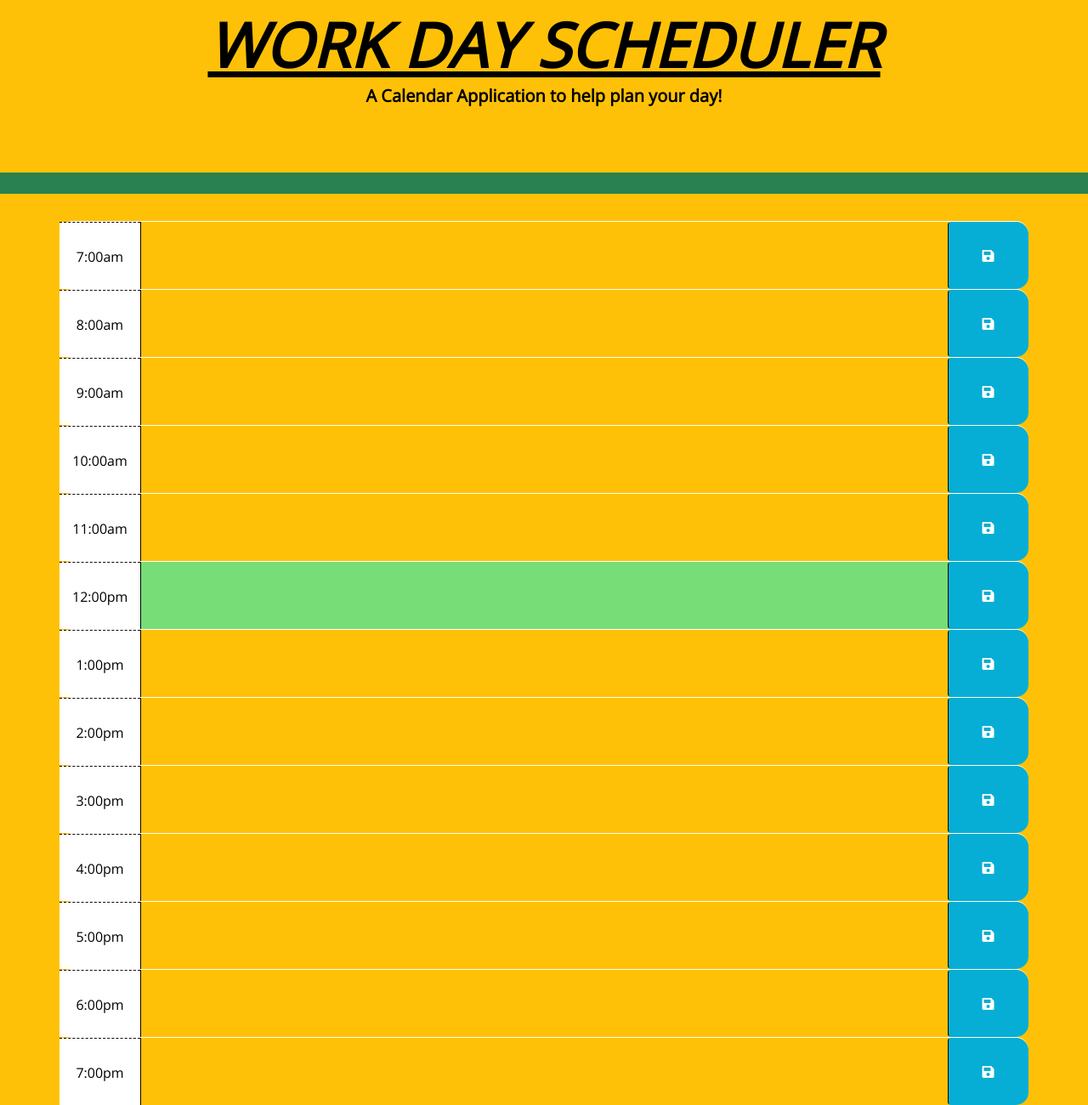
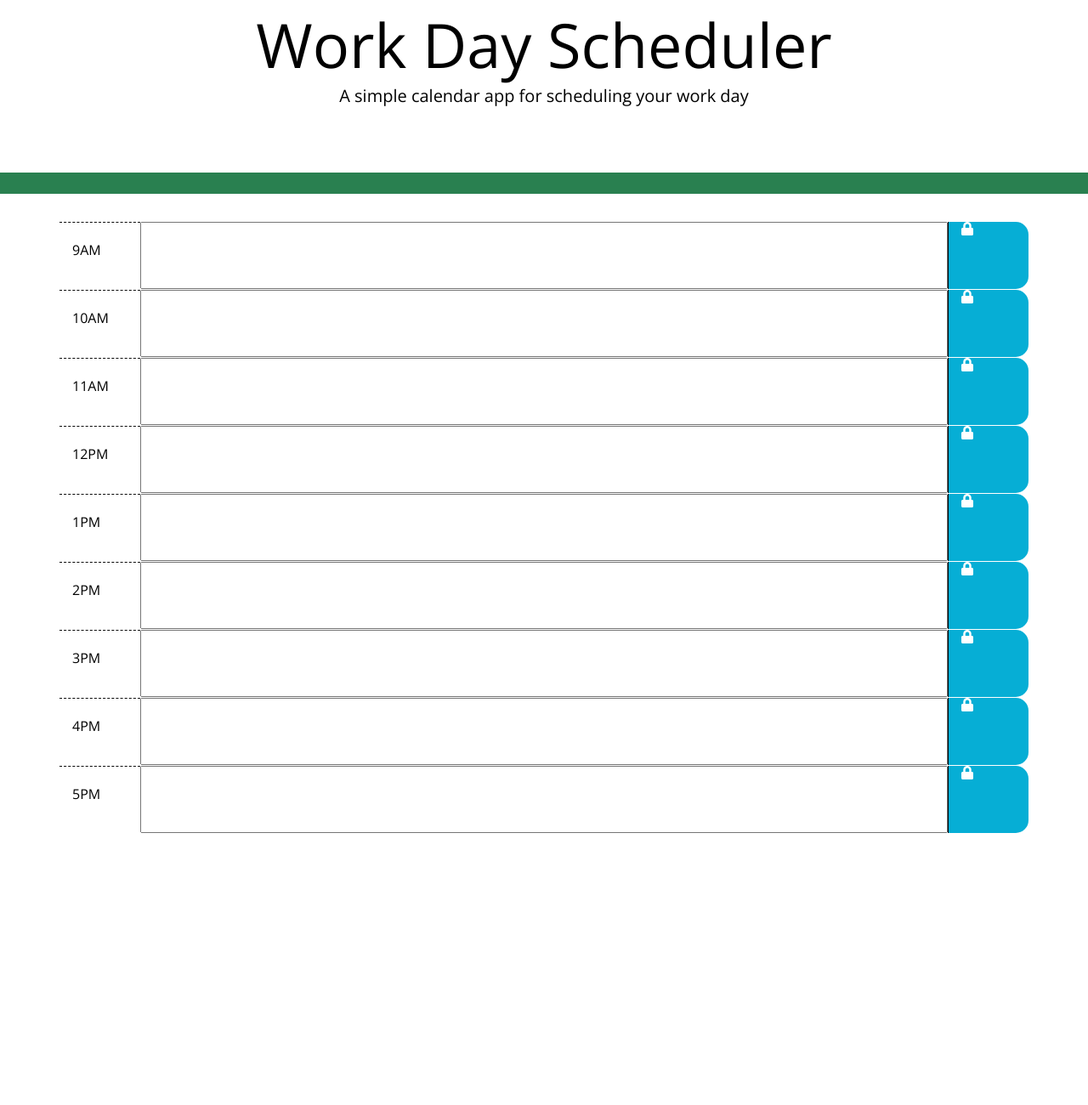
Before and after one commit to TomasRullan/-Work-Day-Scheduler, a plain HTML site: page index.html in a window 1280 px wide. Shown: the part 55-1355 px from the top of the page at 85% size. After the commit the page ends 1035 px from the top, so only its background shows below. Drawn offline with nearby package versions, Linux system fonts and the light colour scheme; files that its build step writes are made by us from their sources.

Commit message:
changed html

```diff
--- a/index.html
+++ b/index.html
@@ -1,145 +1,75 @@
 <!DOCTYPE html>
 <html lang="en">
-
   <head>
-    <meta charset="UTF-8" />
-    <meta name="viewport" content="width=device-width, initial-scale=1.0" />
-    <meta http-equiv="X-UA-Compatible" content="ie=edge" />
+    <meta charset="UTF-8"/>
+    <meta name="viewport" content="width=device-width, initial-scale=1.0"/>
+    <meta http-equiv="X-UA-Compatible" content="ie=edge"/>
     <link rel="stylesheet" href="https://stackpath.bootstrapcdn.com/bootstrap/4.3.1/css/bootstrap.min.css" />
   <link rel="stylesheet" href="https://use.fontawesome.com/releases/v5.8.1/css/all.css"
     integrity="sha384-50oBUHEmvpQ+1lW4y57PTFmhCaXp0ML5d60M1M7uH2+nqUivzIebhndOJK28anvf" crossorigin="anonymous" />
   <link href="https://fonts.googleapis.com/css?family=Open+Sans&display=swap" rel="stylesheet" />
-    <link rel="stylesheet" href="./assets/css/style.css" />
+  <!-- CSS Style -->
+  <link rel="stylesheet" href="style.css"/>
     <title>Work Day Scheduler</title>
-    <link rel="icon" type="image/x-icon" href="./assets/images/PICON.png">
   </head>
-
-<body class ="bg-warning" >
-    <header class="jumbotron bg-warning">
-        <h1 class="font-italic font-weight-bold display-3"><ins>WORK DAY SCHEDULER</ins></h1>
-        <p class="font-weight-bold lead">A Calendar Application to help plan your day!</p>
-        <p id="currentDay" class="font-weight-bold lead"></p>
+  <body>
+    <header class="jumbotron">
+      <h1 class="display-3">Work Day Scheduler</h1>
+      <p class="lead">A simple calendar app for scheduling your work day</p>
+      <p id="currentDay" class="lead"></p>
     </header>
     <div class="container">
-        <!-- Adding Blocks Below 7am-7pm -->
-        <div id="hour7" class="row time-block">
-            <div class="col-md-1 hour">
-                7:00am
+      <!-- Time blocks -->
+      <div class="row">
+        <div class="col-md-1 hour pt-4">9AM</div>
+        <input id="9Row" class="user-event-input col-md-10 event-input-block">
+        <div class="col-md-1 saveBtn" data-hour=9><i class="fas fa-lock" aria-hidden="true"></i></div>
       </div>
-            <textarea class="col-md-10 task">
-            </textarea>
-            <button class="btn saveBtn col-md-1"><i class="fas fa-save"></i></button>
+      <div class="row">
+        <div class="col-md-1 hour pt-4">10AM</div>
+        <input id="10Row" class="user-event-input col-md-10 event-input-block">
+        <div class="col-md-1 saveBtn" data-hour=10><i class="fas fa-lock" aria-hidden="true"></i></div>
       </div>
-        <div id="hour8" class="row time-block">
-            <div class="col-md-1 hour">
-                8:00am
+      <div class="row">
+        <div class="col-md-1 hour pt-4">11AM</div>
+        <input id="11Row" class="user-event-input col-md-10 event-input-block">
+        <div class="col-md-1 saveBtn" data-hour=11><i class="fas fa-lock" aria-hidden="true"></i></div>
       </div>
-            <textarea class="col-md-10 task">
-            </textarea>
-            <button class="btn saveBtn col-md-1"><i class="fas fa-save"></i></button>
+      <div class="row">
+        <div class="col-md-1 hour pt-4">12PM</div>
+        <input id="12Row" class="user-event-input col-md-10 event-input-block">
+        <div class="col-md-1 saveBtn" data-hour=12><i class="fas fa-lock" aria-hidden="true"></i></div>
       </div>
-        <div id="hour9" class="row time-block">
-            <div class="col-md-1 hour">
-                9:00am
+      <div class="row">
+        <div class="col-md-1 hour pt-4">1PM</div>
+        <input id="1Row" class="user-event-input col-md-10 event-input-block">
+        <div class="col-md-1 saveBtn" data-hour=1><i class="fas fa-lock" aria-hidden="true"></i></div>
       </div>
-            <textarea class="col-md-10 task">
-            </textarea>
-            <button class="btn saveBtn col-md-1"><i class="fas fa-save"></i></button>
+      <div class="row">
+        <div class="col-md-1 hour pt-4">2PM</div>
+        <input id="2Row" class="user-event-input col-md-10 event-input-block">
+        <div class="col-md-1 saveBtn" data-hour=2><i class="fas fa-lock" aria-hidden="true"></i></div>
       </div>
-
-        <div id="hour10" class="row time-block">
-            <div class="col-md-1 hour">
-                10:00am
+      <div class="row">
+        <div class="col-md-1 hour pt-4">3PM</div>
+        <input id="3Row" class="user-event-input col-md-10 event-input-block">
+        <div class="col-md-1 saveBtn" data-hour=3><i class="fas fa-lock" aria-hidden="true"></i></div>
       </div>
-            <textarea class="col-md-10 task">
-            </textarea>
-            <button class="btn saveBtn col-md-1"><i class="fas fa-save"></i></button>
+      <div class="row">
+        <div class="col-md-1 hour pt-4">4PM</div>
+        <input id="4Row" class="user-event-input col-md-10 event-input-block">
+        <div class="col-md-1 saveBtn" data-hour=4><i class="fas fa-lock" aria-hidden="true"></i></div>
       </div>
-
-        <div id="hour11" class="row time-block">
-            <div class="col-md-1 hour">
-                11:00am
+      <div class="row">
+        <div class="col-md-1 hour pt-4">5PM</div>
+        <input id="5Row" class="user-event-input col-md-10 event-input-block">
+        <div class="col-md-1 saveBtn" data-hour=5><i class="fas fa-lock" aria-hidden="true"></i></div>
       </div>
-            <textarea class="col-md-10 task">
-            </textarea>
-            <button class="btn saveBtn col-md-1"><i class="fas fa-save"></i></button>
+        </body>
     </div>
-
-        <div id="hour12" class="row time-block past present future">
-            <div class="col-md-1 hour">
-                12:00pm
-            </div>
-            <textarea class="col-md-10 task">
-            </textarea>
-            <button class="btn saveBtn col-md-1"><i class="fas fa-save"></i></button>
-        </div>
-
-        <div id="hour13" class="row time-block">
-            <div class="col-md-1 hour">
-                1:00pm
-            </div>
-            <textarea class="col-md-10 task">
-            </textarea>
-            <button class="btn saveBtn col-md-1"><i class="fas fa-save"></i></button>
-        </div>
-
-        <div id="hour14" class="row time-block">
-            <div class="col-md-1 hour">
-                2:00pm
-            </div>
-            <textarea class="col-md-10 task">
-            </textarea>
-            <button class="btn saveBtn col-md-1"><i class="fas fa-save"></i></button>
-        </div>
-
-        <div id="hour15" class="row time-block">
-            <div class="col-md-1 hour">
-                3:00pm
-            </div>
-            <textarea class="col-md-10 task">
-            </textarea>
-            <button class="btn saveBtn col-md-1"><i class="fas fa-save"></i></button>
-        </div>
-
-        <div id="hour16" class="row time-block">
-            <div class="col-md-1 hour">
-                4:00pm
-            </div>
-            <textarea class="col-md-10 task">
-            </textarea>
-            <button class="btn saveBtn col-md-1"><i class="fas fa-save"></i></button>
-        </div>
-
-        <div id="hour17" class="row time-block">
-            <div class="col-md-1 hour">
-                5:00pm
-            </div>
-            <textarea class="col-md-10 task">
-            </textarea>
-            <button class="btn saveBtn col-md-1"><i class="fas fa-save"></i></button>
-        </div>
-
-        <div id="hour18" class="row time-block">
-            <div class="col-md-1 hour">
-                6:00pm
-            </div>
-            <textarea class="col-md-10 task">
-            </textarea>
-            <button class="btn saveBtn col-md-1"><i class="fas fa-save"></i></button>
-        </div>
-
-        <div id="hour19" class="row time-block">
-            <div class="col-md-1 hour">
-                7:00pm
-            </div>
-            <textarea class="col-md-10 task">
-            </textarea>
-            <button class="btn saveBtn col-md-1"><i class="fas fa-save"></i></button>
-        </div>
-
+    <!-- JavaScript and jQuery -->
+    <script src="https://code.jquery.com/jquery-3.4.1.min.js"></script>
     <script src="https://cdnjs.cloudflare.com/ajax/libs/moment.js/2.24.0/moment.min.js"></script>
-        <script src="https://code.jquery.com/jquery-3.4.1.min.js"></script>
-        <script src="./assets/js/javascript.js"></script>
+    <script src="script.js"></script>
   </body>
-
 </html>
```
Lines whose indentation alone changed are shown as unchanged.
